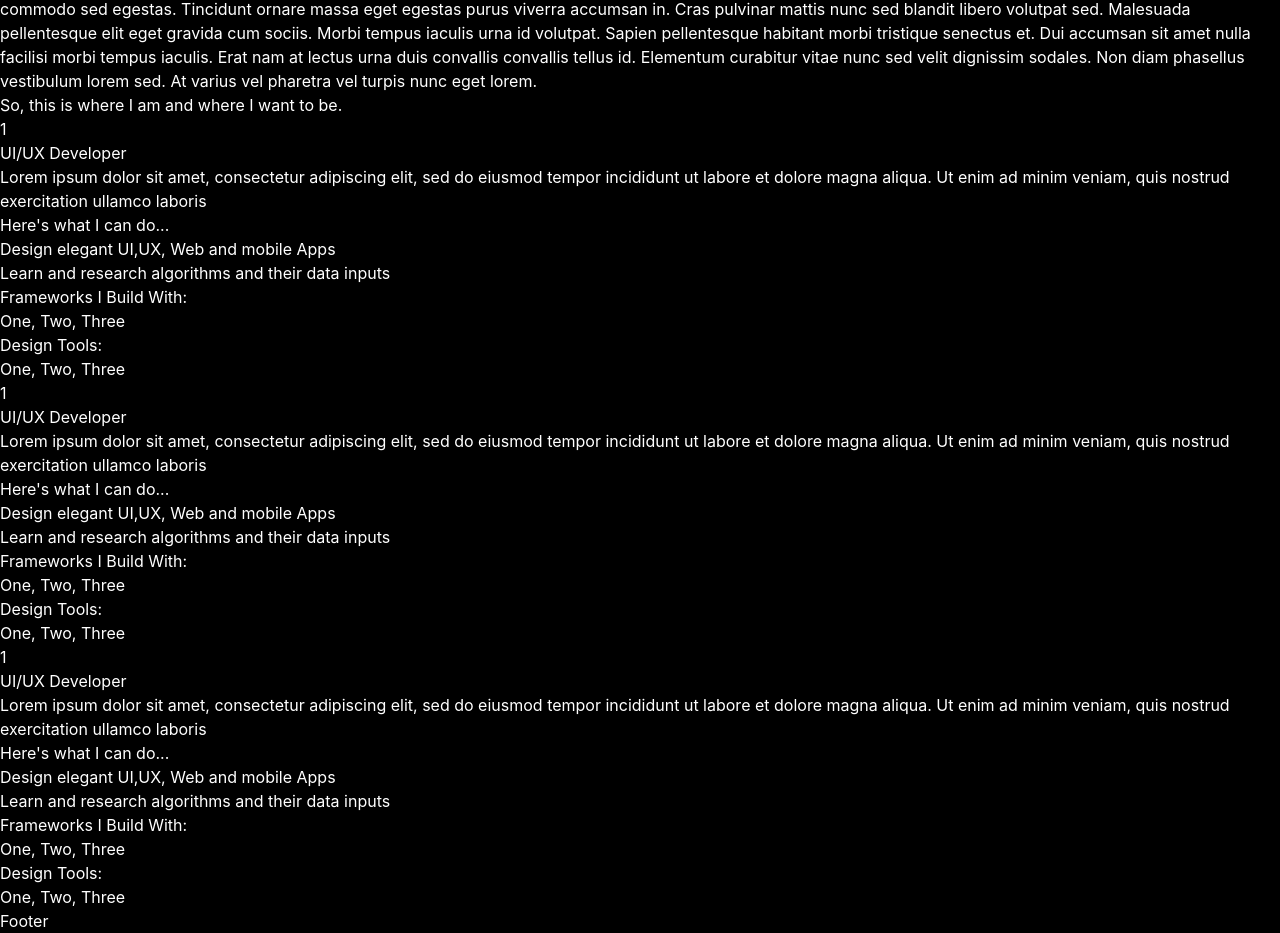
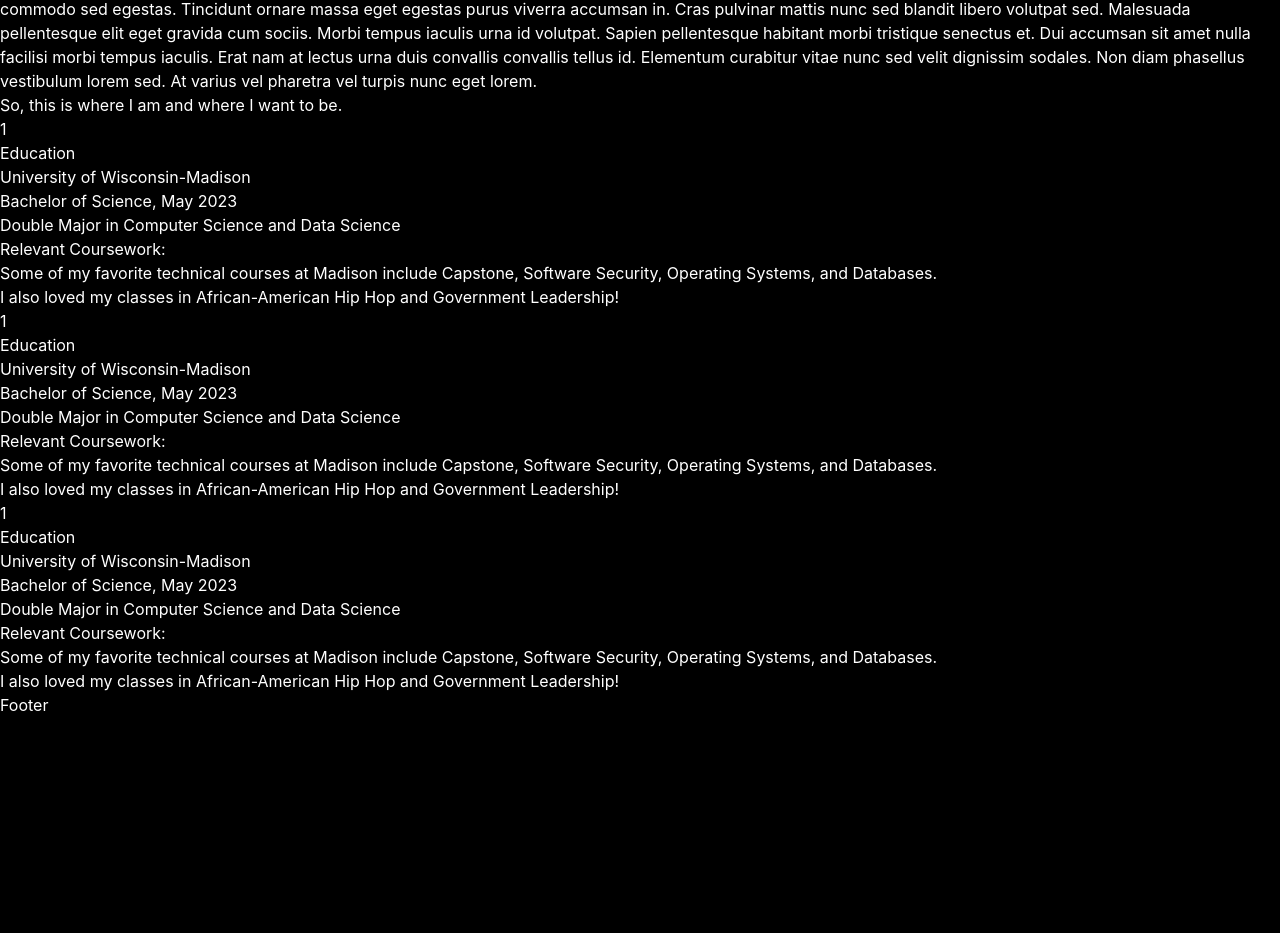
Before and after one commit to AkBo24/Personal-Website, a Next.js app: page / in a window 1280 px wide. Shown: the part 1892-2825 px from the top of the page. After the commit the page ends 2609 px from the top, so only its background shows below. Built offline with nearby package versions, Linux system fonts and the light colour scheme.

Commit message:
Finished Education Card

```diff
--- a/Components/BioCards/BioDesignerCard/BioDesignerCard.tsx
+++ b/Components/BioCards/BioDesignerCard/BioDesignerCard.tsx
@@ -51,7 +51,7 @@ const BioDesignerCard = () => {
                 </div>
 
                 <div>
-                    <h4 className='bioCardSectionTitle'>Here's what I can do...</h4>
+                    <h4 className='bioCardSectionTitle'>Here&aposs what I can do...</h4>
                     <ul className='list-disc list-inside'>
                         <li>Design elegant UI,UX, Web and mobile Apps</li>
                         <li>Learn and research algorithms and their data inputs</li>
--- a/Components/JourneyCards/EducationCard/EducationCard.tsx
+++ b/Components/JourneyCards/EducationCard/EducationCard.tsx
@@ -2,7 +2,7 @@ import React from 'react';
 
 const EducationCard = () => {
     return (
-        <div className='flex-1 py-8 px-10 drop-shadow-card bg-slate-100 rounded-md max-w-md'>
+        <div className='flex-1 p-8 drop-shadow-card bg-slate-100 rounded-md max-w-md'>
             <div
                 className='absolute -top-5 -left-5
                             flex justify-center items-center
@@ -12,31 +12,31 @@ const EducationCard = () => {
             </div>
 
             <div className='grid gap-6'>
+                <h3 className='journeyCardTitle'>Education</h3>
+
                 <div>
-                    <h3 className='bioCardTitle'>UI/UX Developer</h3>
-                    <p>
-                        Lorem ipsum dolor sit amet, consectetur adipiscing elit, sed do
-                        eiusmod tempor incididunt ut labore et dolore magna aliqua. Ut
-                        enim ad minim veniam, quis nostrud exercitation ullamco laboris{' '}
-                    </p>
+                    <h4 className='bioCardSectionTitle'>
+                        University of Wisconsin-Madison
+                    </h4>
+                    <p>Bachelor of Science, May 2023 </p>
+                    <p>Double Major in Computer Science and Data Science</p>
                 </div>
 
                 <div>
-                    <h4 className='bioCardSectionTitle'>Here's what I can do...</h4>
-                    <ul className='list-disc list-inside'>
-                        <li>Design elegant UI,UX, Web and mobile Apps</li>
-                        <li>Learn and research algorithms and their data inputs</li>
-                    </ul>
-                </div>
+                    <h4 className='bioCardSectionTitle'>Relevant Coursework:</h4>
+                    <p className='mb-3'>
+                        Some of my favorite technical courses at Madison include{' '}
+                        <span className='font-semibold'>
+                            Capstone, Software Security, Operating Systems, and Databases.
+                        </span>
+                    </p>
 
-                <div>
-                    <h4 className='bioCardSectionTitle'>Frameworks I Build With:</h4>
-                    <p>One, Two, Three</p>
-                </div>
-
-                <div>
-                    <h4 className='bioCardSectionTitle'>Design Tools:</h4>
-                    <p>One, Two, Three</p>
+                    <p>
+                        I also loved my classes in{' '}
+                        <span className='font-semibold'>
+                            African-American Hip Hop and Government Leadership!{' '}
+                        </span>
+                    </p>
                 </div>
             </div>
         </div>
--- a/styles/globals.css
+++ b/styles/globals.css
@@ -39,4 +39,8 @@ body {
     .journeyParagraph {
         @apply text-slate-100 text-lg mb-3
     }
+
+    .journeyCardTitle {
+        @apply text-textGold text-4xl font-bold
+    }
 }
--- a/tailwind.config.js
+++ b/tailwind.config.js
@@ -7,7 +7,7 @@ module.exports = {
                 primaryBlue: '#4830D3',
                 lightGreen: '#50C878',
                 secondaryGold: '#EBCD52',
-                textGold: '#EBCD52',
+                textGold: '#D79716',
             },
             fontWeight: {
                 heroLarge: 20,
```
